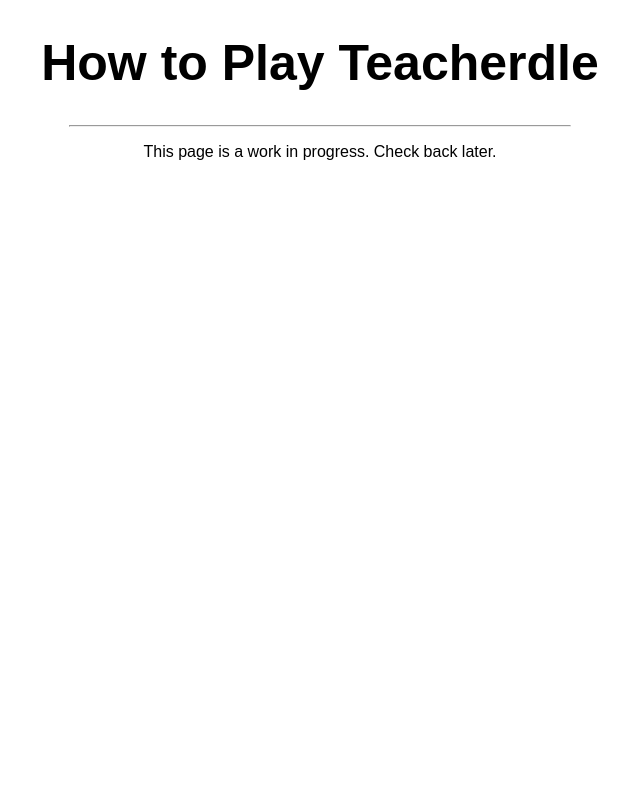
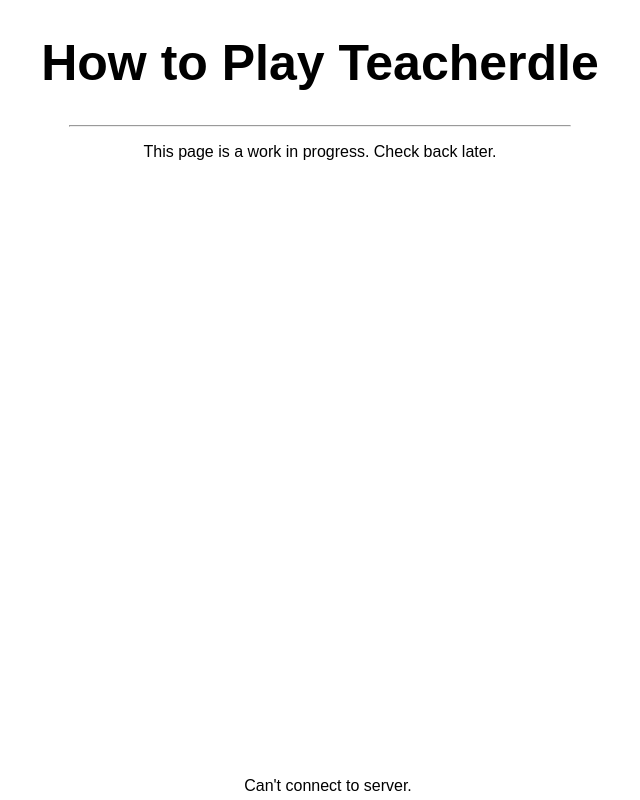
Before and after one commit to Agent-AA/Teacherdle-SIHS, a website: page client_files/help-page/index.html in a window 1280 px wide. Shown: the whole page, without its empty margins (320-960 px from the left). Drawn offline with nearby package versions, Linux system fonts and the light colour scheme; no server answers.

Commit message:
added text to indicate when last update was

```diff
--- a/client_files/help-page/help.css
+++ b/client_files/help-page/help.css
@@ -35,3 +35,11 @@
     justify-content: center;
     align-items: center;
 }
+
+footer {
+    position: fixed;
+    margin-bottom: 5px;
+    bottom: 0;
+    width: 100%;
+    text-align: center;
+  }
--- a/client_files/help-page/index.html
+++ b/client_files/help-page/index.html
@@ -5,6 +5,7 @@
     <meta http-equiv="X-UA-Compatible" content="IE=edge">
     <meta name="viewport" content="width=device-width, initial-scale=1.0 user-scalable=no">
     <link rel="stylesheet" href="help.css">
+    <script src="https://ajax.googleapis.com/ajax/libs/jquery/3.6.4/jquery.min.js"></script>
     <title>Teacherdle - How to Play</title>
 </head>
 <body>
@@ -15,6 +16,15 @@
         <p>This page is a work in progress. Check back later.</p>
 
     </div>
+    <footer id="footer">Can't connect to server.</footer>
 </body>
 
+<script>
+    const serverAddress = "https://teacherdle.agent-aa.repl.co";
+
+    $.get(`${serverAddress}/reboot-timestamp`, (timestamp) => {
+        document.getElementById("footer").textContent = `Last update on ${timestamp}.`;
+    });
+</script>
+
 </html>
```
